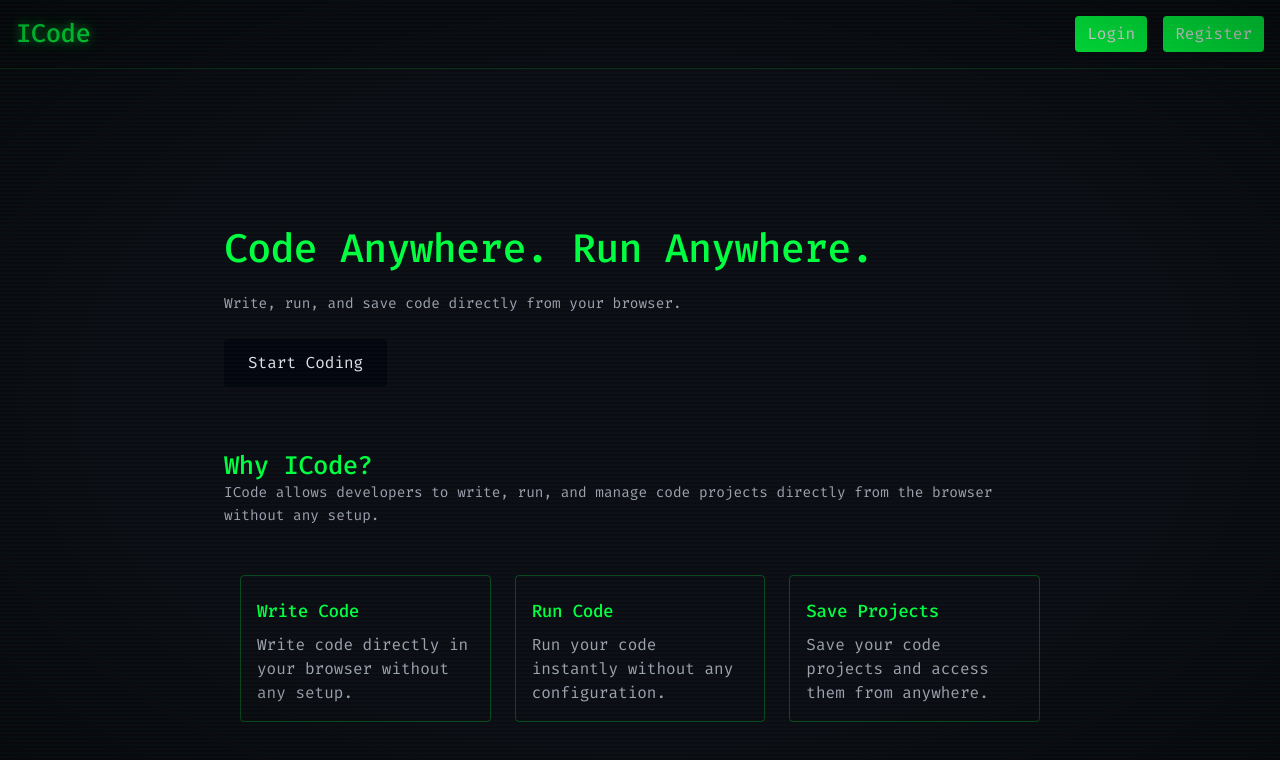
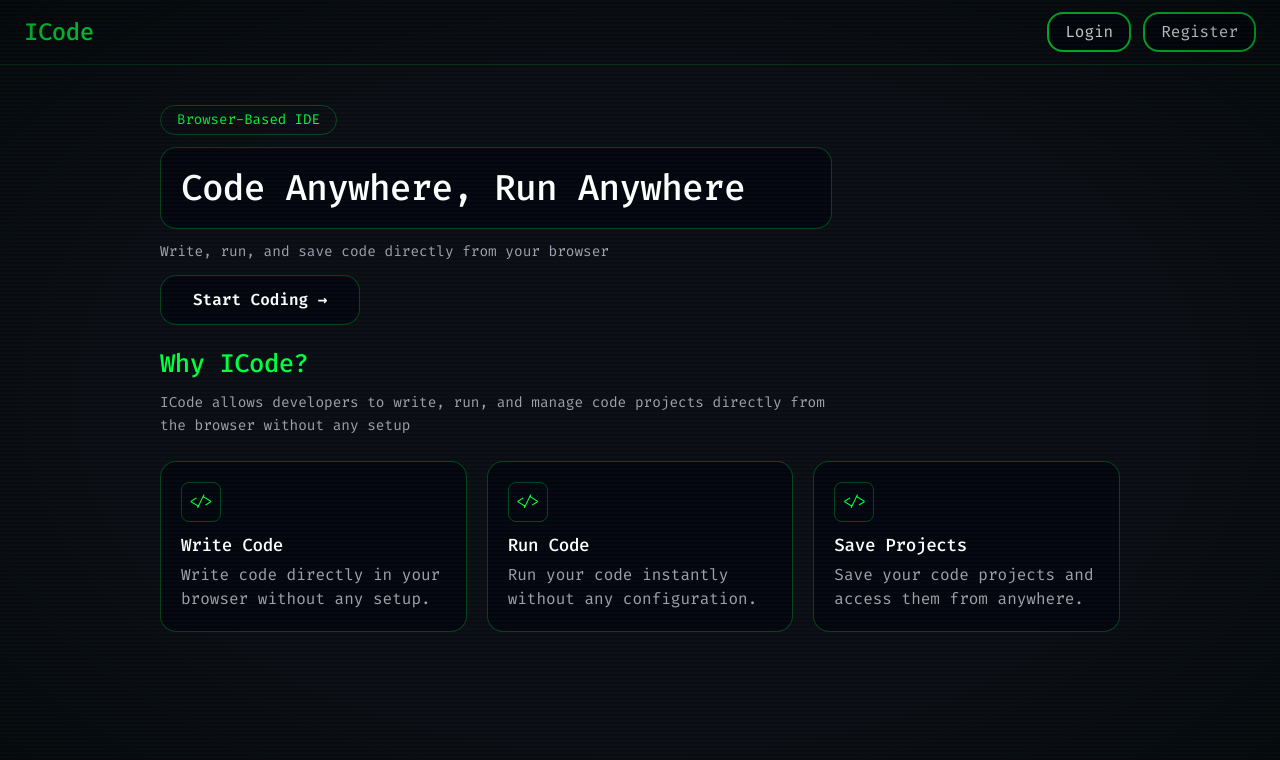
Before and after one commit to saudprashant2062/ICode, a React (Vite) app in the folder Frontend_ICode/: page / in a window 1280 px wide. Shown: the top 760 px of the page. Built offline with nearby package versions, Linux system fonts and the light colour scheme.

Commit message:
Improving the UI

```diff
--- a/Frontend_ICode/src/components/FeatureCard.jsx
+++ b/Frontend_ICode/src/components/FeatureCard.jsx
@@ -1,8 +1,11 @@
 export default function FeatureCard({ title, description }) {
   return (
-    <div className="border p-4 rounded hover:shadow-lg  transition-shadow">
-      <h3 className="font-bold text-xl mt-2">{title}</h3>
-      <p className="text-gray-600 mt-2">{description}</p>
+    <div className="border border-green-500/30 p-5 rounded-2xl bg-black hover:shadow-[0_0_20px_rgba(0,255,65,0.12)] hover:border-green-500 transition-all duration-300">
+      <div className="w-10 h-10 rounded-lg border border-green-500/30 flex items-center justify-center text-green-400 text-lg mb-3">
+        &lt;/&gt;
+      </div>
+      <h3 className="font-bold text-xl text-white">{title}</h3>
+      <p className="text-gray-600 mt-1">{description}</p>
     </div>
   );
 }
--- a/Frontend_ICode/src/components/Navbar.jsx
+++ b/Frontend_ICode/src/components/Navbar.jsx
@@ -3,22 +3,21 @@ import { Link, useLocation } from "react-router-dom";
 export default function Navbar({ title }) {
   const location = useLocation();
   return (
-    <nav className="border-b p-4 flex justify-between items-center">
-      <h1 className="text-3xl font-bold text-green-400 font-mono">{title}</h1>
-      <div className="flex gap-4">
+    <nav className="border-b px-6 py-3 flex justify-between items-center">
+      <h1 className="text-2xl font-bold text-green-400 font-mono tracking-tight">{title}</h1>
+      <div className="flex gap-3">
         {location.pathname !== "/login" && (
           <Link
             to="/login"
-            className="px-3 py-1.5 rounded bg-green-400 text-gray-100 hover:bg-green-500 border-2 border-none"
+            className="px-4 py-1.5 rounded-2xl bg-black text-white border-2 border-green-500 hover:shadow-[0_0_12px_rgba(0,255,65,0.3)] hover:bg-green-500 transition-all duration-300"
           >
             Login
           </Link>
         )}
-
         {location.pathname !== "/register" && (
           <Link
             to="/register"
-            className="px-3 py-1.5 rounded bg-green-400 text-gray-100 hover:bg-green-500 border-2 border-none"
+            className="px-4 py-1.5 rounded-2xl bg-black text-white border-2 border-green-500 hover:shadow-[0_0_12px_rgba(0,255,65,0.3)] hover:bg-green-500 transition-all duration-300"
           >
             Register
           </Link>
--- a/Frontend_ICode/src/components/Section.jsx
+++ b/Frontend_ICode/src/components/Section.jsx
@@ -1,6 +1,6 @@
 export default function Section({ children }) {
   return (
-   <section className="max-w-4xl mx-auto p-8">
+    <section className="max-w-5xl mx-auto py-6 px-8">
       {children}
     </section>
   );
--- a/Frontend_ICode/src/index.css
+++ b/Frontend_ICode/src/index.css
@@ -8,7 +8,6 @@
   --color-green-400: #00ff41;
   --color-green-500: #00cc33;
   --color-black: #050510;
-  --color-white: #e0e0e8;
 }
 
 *::-webkit-scrollbar {
@@ -59,7 +58,6 @@ body::after {
 }
 
 h1, h2, h3, h4, h5, h6 {
-  color: #00ff41;
   font-family: "Fira Code", "Consolas", "Courier New", monospace;
   font-weight: 500;
   letter-spacing: -0.02em;
@@ -86,7 +84,7 @@ a, button, .border {
 }
 
 .text-green-400 {
-  text-shadow: 0 0 8px rgba(0, 255, 65, 0.6), 0 0 20px rgba(0, 255, 65, 0.3);
+  text-shadow: none;
 }
 
 .bg-green-500 {
@@ -107,11 +105,6 @@ a, button, .border {
 }
 
 
-.bg-black:hover {
-  background-color: #00ff41;
-  color: #050510;
-}
-
 nav {
   border-color: rgba(0, 255, 65, 0.15) !important;
   background: rgba(12, 12, 20, 0.95);
--- a/Frontend_ICode/src/pages/Landing.jsx
+++ b/Frontend_ICode/src/pages/Landing.jsx
@@ -21,29 +21,34 @@ export default function Landing() {
     <>
       <div className="min-h-screen bg-gray-800">
         <Navbar title="ICode" />
-        <main className="max-w-4xl mx-auto p-8 mt-32">
-          <div className="space-y-6 max-w-2xl">
-            <h1 className="text-5xl font-bold">Code Anywhere. Run Anywhere.</h1>
-            <p className="text-lg">
-              Write, run, and save code directly from your browser.
+        <main className="max-w-5xl mx-auto px-8 pt-10 pb-0">
+          <div className="space-y-3 max-w-2xl">
+            <div className="inline-block px-4 py-1 border border-green-500 rounded-full text-sm text-green-400 hover:shadow-[0_0_10px_rgba(0,255,65,0.2)] transition-all duration-300">
+              Browser-Based IDE
+            </div>
+            <h1 className="text-4xl font-bold border border-green-500/30 text-white bg-black p-5 rounded-2xl hover:shadow-[0_0_20px_rgba(0,255,65,0.15)] hover:border-green-500 transition-all duration-300">
+              Code Anywhere, Run Anywhere
+            </h1>
+            <p className="text-lg text-gray-600">
+              Write, run, and save code directly from your browser
             </p>
             <Link
               to="/register"
-              className="inline-block px-6 py-3 bg-black text-white rounded"
+              className="inline-block px-8 py-3 bg-black text-white border border-green-500 rounded-2xl font-semibold hover:shadow-[0_0_20px_rgba(0,255,65,0.3)] hover:bg-green-500 transition-all duration-300"
             >
-              Start Coding
+              Start Coding →
             </Link>
           </div>
         </main>
         <Section>
-          <h2 className="text-3xl font-bold">Why ICode?</h2>
-
-          <p className="text-lg">
-            ICode allows developers to write, run, and manage code projects
-            directly from the browser without any setup.
-          </p>
-
-          <div className="grid grid-cols-3 gap-6 mt-8 p-4 ">
+          <div className="space-y-3">
+            <h2 className="text-3xl font-bold text-green-400">Why ICode?</h2>
+            <p className="text-lg max-w-2xl">
+              ICode allows developers to write, run, and manage code projects
+              directly from the browser without any setup
+            </p>
+          </div>
+          <div className="grid grid-cols-3 gap-5 mt-6">
             {features.map((feature) => (
               <FeatureCard
                 key={feature.title}
```
